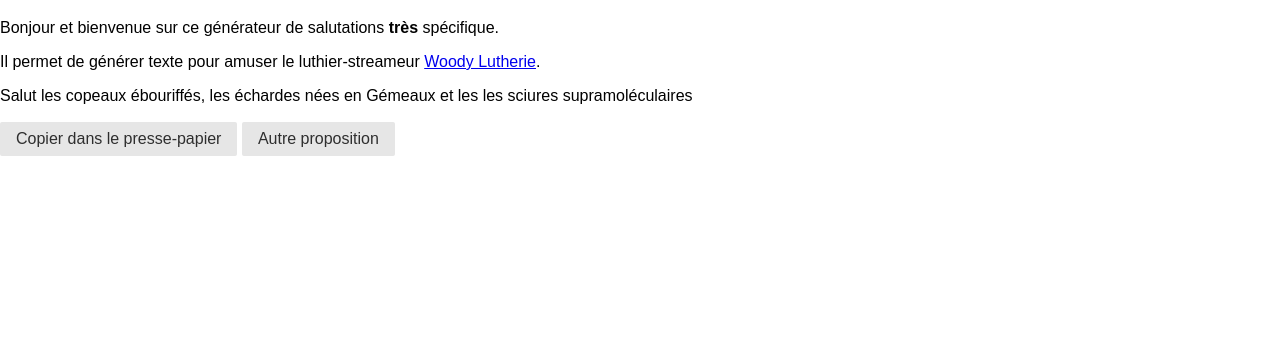
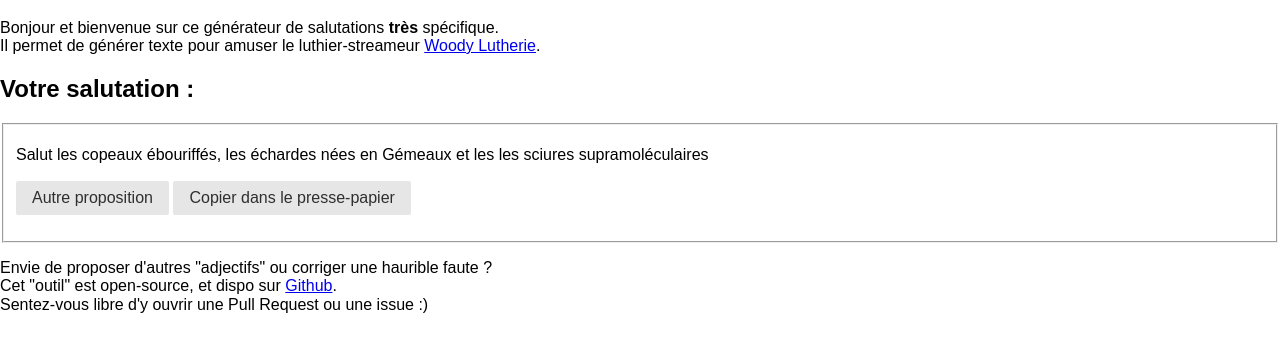
Before and after one commit to chibani/salut-woody, a plain HTML site: page index.html in a window 1280 px wide. Shown: the part 61-412 px from the top of the page. Drawn offline with nearby package versions, Linux system fonts and the light colour scheme.

Commit message:
Interface Tweaking

```diff
--- a/index.html
+++ b/index.html
@@ -9,12 +9,22 @@
 </head>
 <body>
     <h1>Générateur de salutations</h1>
-    <p>Bonjour et bienvenue sur ce générateur de salutations <strong>très</strong> spécifique.</p>
-    <p>Il permet de générer texte pour amuser le luthier-streameur <a href="https://www.twitch.tv/woodylutherie">Woody Lutherie</a>.</p>
-    <p id="txt_greetings"></p>
     <p>
-        <button class="pure-button" id="btn_copy">Copier dans le presse-papier</button>
-        <button class="pure-button" id="btn_refresh">Autre proposition</button>
+        Bonjour et bienvenue sur ce générateur de salutations <strong>très</strong> spécifique. <br>
+        Il permet de générer texte pour amuser le luthier-streameur <a href="https://www.twitch.tv/woodylutherie">Woody Lutherie</a>.
+    </p>
+    <h2>Votre salutation : </h2>
+    <fieldset>
+
+        <p id="txt_greetings"></p>
+        <p>
+            <button class="pure-button" id="btn_refresh">Autre proposition</button>
+            <button class="pure-button" id="btn_copy">Copier dans le presse-papier</button>
+        </p>
+    </fieldset>
+    <p>Envie de proposer d'autres "adjectifs" ou corriger une haurible faute ? <br>
+        Cet "outil" est open-source, et dispo sur <a href="https://github.com/chibani/salut-woody/">Github</a>. <br>
+        Sentez-vous libre d'y ouvrir une Pull Request ou une issue :)
     </p>
     <script src="./main.js"></script>
 </body>
```
